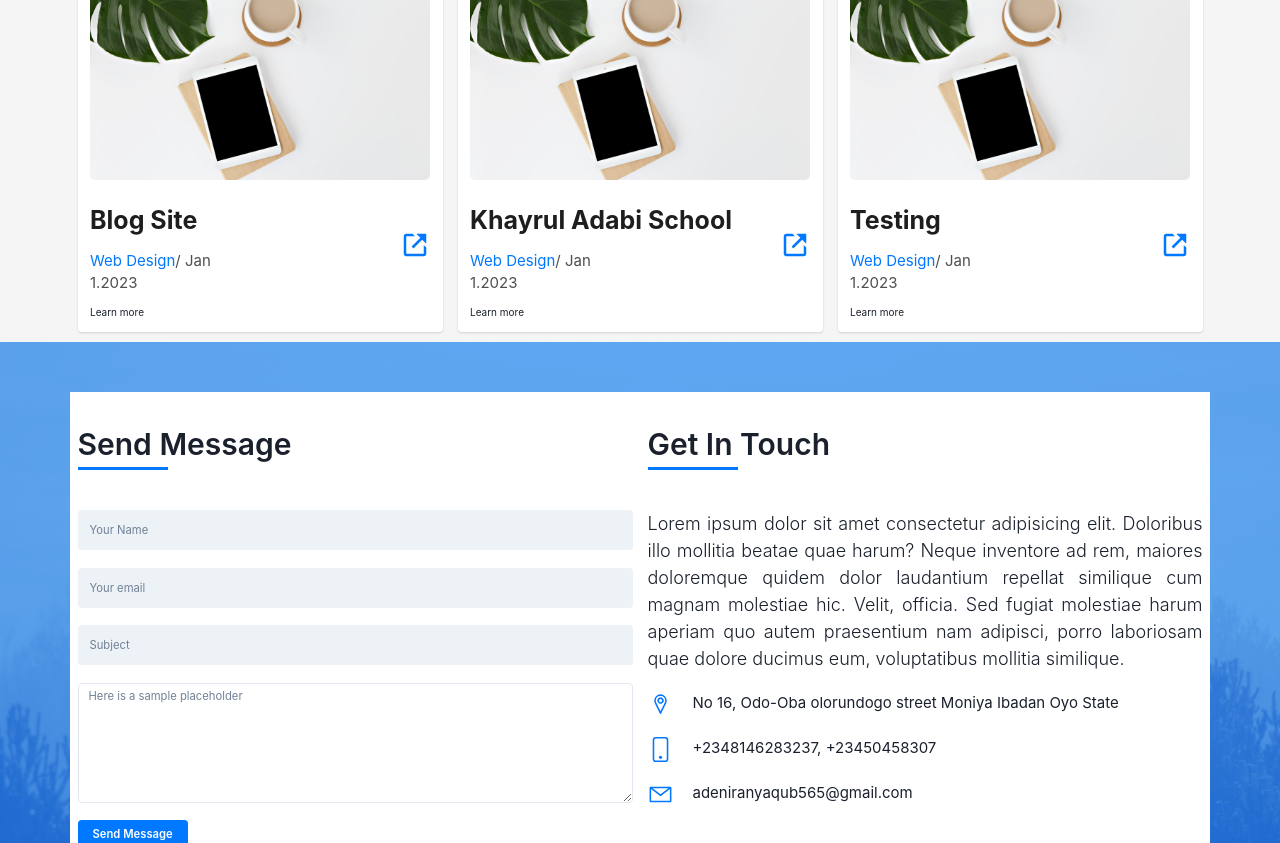
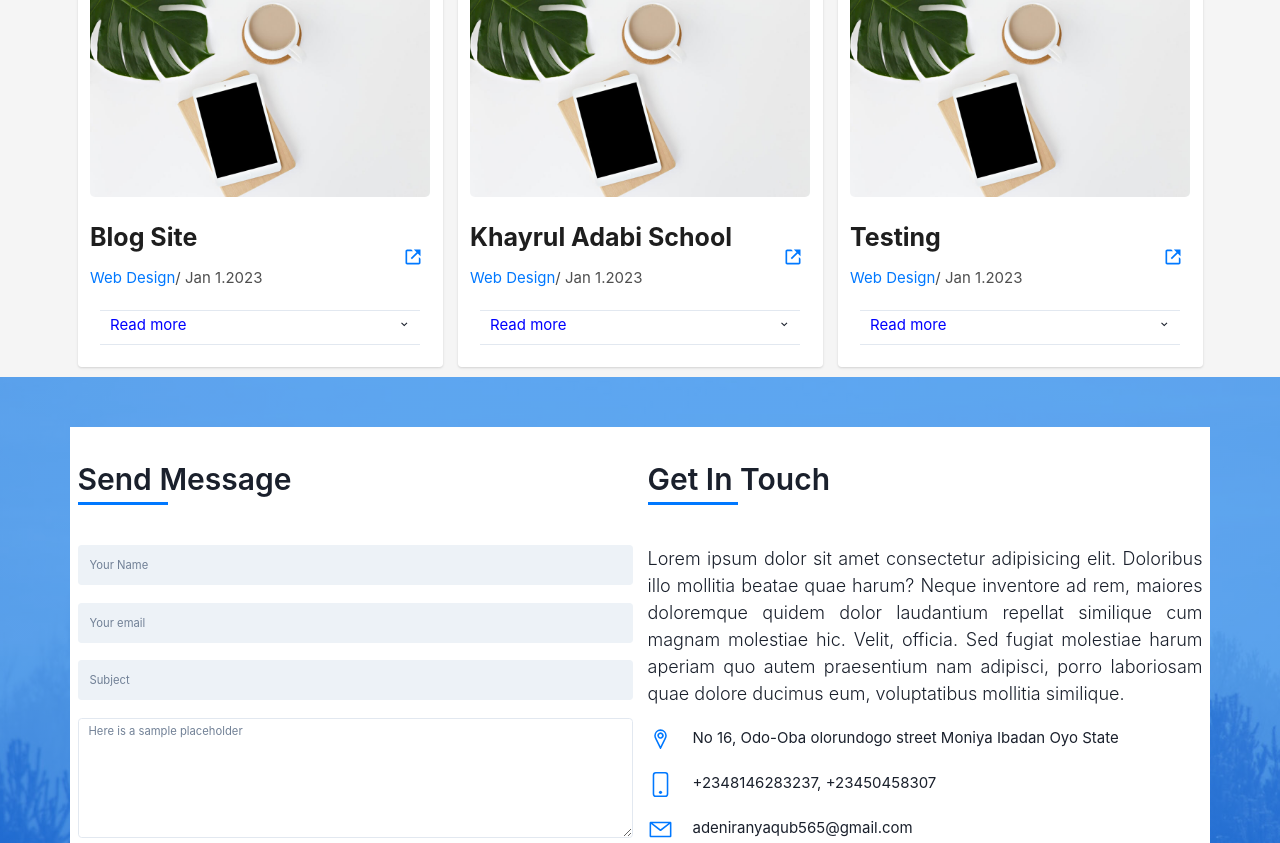
Before and after one commit to Yahckman1112/portfolio-site, a React (Create React App) app: page /service in a window 1280 px wide. Shown: the part 2996-3839 px from the top of the page. Built offline with nearby package versions, Linux system fonts and the light colour scheme.

Commit message:
seting the portfolio

```diff
--- a/src/App.js
+++ b/src/App.js
@@ -9,6 +9,7 @@ import Portfolio from './pages/portfolio/portfolio';
 import Contact from './pages/contact/contact';
 
 import { Route, Routes, useLocation } from 'react-router-dom'
+
 
 function App() {
 
--- /dev/null
+++ b/src/components/acordion/acord.jsx
@@ -0,0 +1,54 @@
+import React from 'react';
+import {
+    Accordion,
+    AccordionItem,
+    AccordionButton,
+    AccordionPanel,
+    AccordionIcon,
+    Box
+  } from '@chakra-ui/react'
+
+import styles from './acord.module.scss'
+
+function Acord({title, desciption, role, technology,pages}) {
+    return (
+        <div className={styles.acord}>
+            <Accordion defaultIndex={[1]} allowMultiple>
+  <AccordionItem>
+    <h2>
+      <AccordionButton>
+        <Box as="span" flex='1' textAlign='left' className={styles.title_head}>
+          {title}
+
+        </Box>
+        <AccordionIcon />
+      </AccordionButton>
+    </h2>
+    <AccordionPanel pb={4}>
+      <p className={styles.header}>Description</p>
+      <p className={styles.body}>
+      {desciption}
+      </p>
+
+    <p className={styles.header}>My Role</p>
+    <p className={styles.body}>
+    {role}
+    </p>
+
+    <p className={styles.header}> Technolgy/Dependency </p>
+    <p className={styles.body}>
+        {technology}
+    </p>
+
+    <p className={styles.header}>Pages</p>
+    <p>
+        {pages}
+    </p>
+    </AccordionPanel>
+  </AccordionItem>
+</Accordion>
+        </div>
+    );
+}
+
+export default Acord;
--- /dev/null
+++ b/src/components/acordion/acord.module.scss
@@ -0,0 +1,36 @@
+
+
+.acord{
+    padding: 10px;
+}
+
+
+.header{
+    font-size: 19px;
+    font-weight: bold;
+    text-transform: capitalize;
+    text-decoration: underline;
+    @media screen and (max-width:768px) {
+        font-size: 17px;
+    }
+
+
+}
+
+.body{
+    font-size: 16px;
+    font-weight: 400;
+    line-height: 1.8;
+    text-align: justify;
+
+    @media screen and (max-width:768px) {
+        font-size: 15px;
+    }
+}
+
+.title_head{
+    font-weight: 400;
+    font-size: 15px;
+    color: blue;
+    cursor: pointer;
+}
--- a/src/components/navBar/navBar.jsx
+++ b/src/components/navBar/navBar.jsx
@@ -38,7 +38,7 @@ function Example({props}) {
           </nav>
 
             <div className={styles.hideOnDesktop}>
-              {!isOpen? <AiOutlineMenuUnfold className={`${styles.nav_icon} `} size={20} onClick={toggle} style={{ color: "white" }} />: < TiTimes className={`${styles.nav_icon} `} size={20} onClick={toggle} style={{ color: "white" }} /> }
+              {!isOpen? <AiOutlineMenuUnfold className={`${styles.nav_icon} `} size={40} onClick={toggle} style={{ color: "white" }} />: < TiTimes className={`${styles.nav_icon} `} size={40} onClick={toggle} style={{ color: "white" }} /> }
             <Collapse isOpen={isOpen} navbar>
               <Nav className= {`${styles.response_links} `} navbar >
                 <NavItem>
--- a/src/pages/portfolio/card.jsx
+++ b/src/pages/portfolio/card.jsx
@@ -5,14 +5,23 @@ import { Link } from 'react-router-dom';
 import Slide from 'react-reveal/Slide'
 import {BiLinkExternal} from 'react-icons/bi'
 import styles from './card.module.scss'
-function CardPort(props) {
+import Acord from './../../components/acordion/acord';
+function CardPort({title, desciption, role, technology,pages}) {
     const datas=[
         {
             head:'Blog Site',
             title: 'Web Design',
             date: 'Jan 1.2023',
             link:'https://icopy.vercel.app/',
-            img : img
+            img : img,
+            desciption :`Icopy-BLOG is an online journal or
+            informational website that offers regularly updated content on politics
+            politics. football and other news).
+            And user can also rech-out to the copy writer for writeup on advertisment and marketing .`,
+            role:`I solely build the front end user
+            interface and then connect the UI with the by backend API.`,
+            technology:'React.js, Material UI, Bootsrtap, font-awesome, react bootstrap, react-icon',
+            pages: 'Home, About, Service, Blog, Contact......'
 
         },
         {
@@ -20,14 +29,26 @@ function CardPort(props) {
             title: 'Web Design',
             date: 'Jan 1.2023',
             link:'https://ka-portal.vercel.app',
-            img : img
+            img : img,
+            desciption:`KA-PORTAL is a an effective school app that ttok care of alot of difficult tasks
+            in the school, like pasting exam manually student registratin that attracts bunch of files and so much more...
+
+            `,
+            role: `i build part of the front end user interface by working with the UI designer and connect the UI with the
+            backend by working with the backend developer, by enabling cross origin resource sharing `,
+            technology:'React.js, react-bootstrap,slider.js,react-icons',
+            pages:'Home page, Lecture, Student Registration , Student Result....'
         },
         {
             head:'Testing',
             title: 'Web Design',
             date: 'Jan 1.2023',
             link:'https://my-test-eosin.vercel.app/',
-            img : img
+            img : img,
+            desciption,
+            role,
+            technology,
+            pages
         },
 
     ]
@@ -53,12 +74,17 @@ function CardPort(props) {
     </Stack>
     <div className={styles.text}>
         <p><span className={styles.title}>{data.title}</span><span className={styles.date}>/ {data.date}</span></p>
-        <a className={styles.logo} href={data.link} target='_blank'> <BiLinkExternal size={30}/> </a>
+        <a className={styles.logo} href={data.link} target='_blank'> <BiLinkExternal size={20}/> </a>
     </div>
 
-    <a href="">Learn more </a>
+   < Acord
+   title='Read more'
+   desciption={data.desciption}
+   role={data.role}
+   technology={data.technology}
+   pages={data.pages}
+   />
   </CardBody>
-
 </Card>
                   </Slide>
                 </div>
```
Also changed, not shown: src/pages/contact/form.jsx (line endings or trailing spaces).
